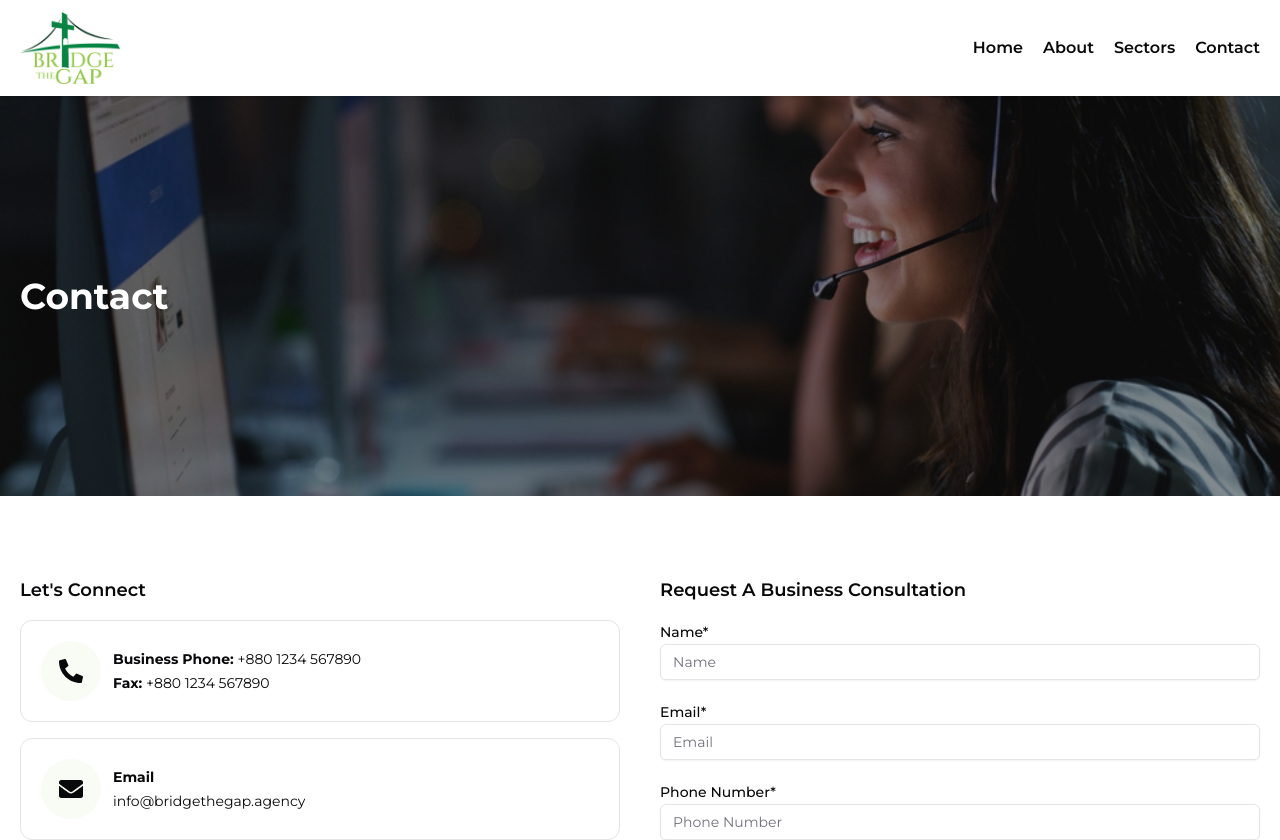
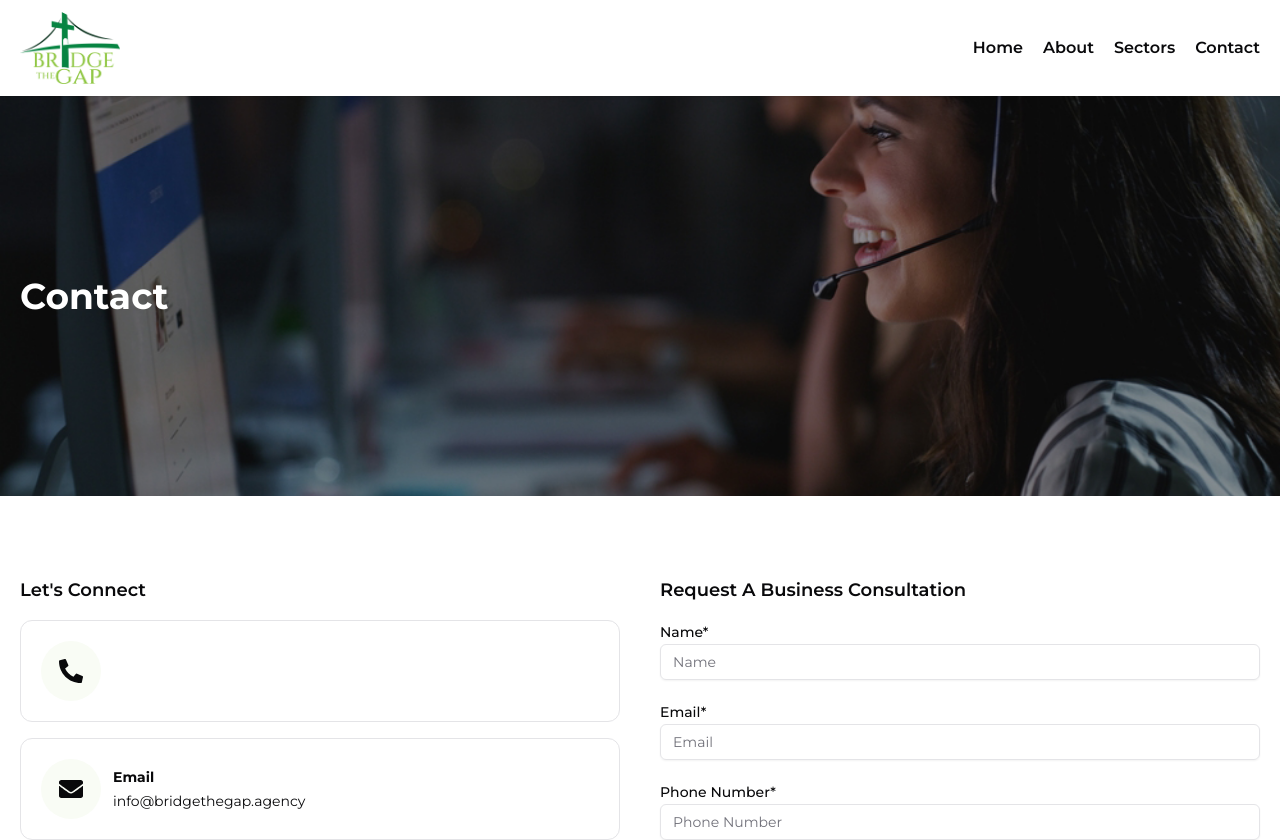
Before and after one commit to Ababil-Group/Bridge-The-Gap, a Next.js app: page /contact in a window 1280 px wide. Shown: the top 840 px of the page. Built offline with nearby package versions, Linux system fonts and the light colour scheme.

Commit message:
hide contact number

```diff
--- a/src/app/(CommonLayout)/contact/page.tsx
+++ b/src/app/(CommonLayout)/contact/page.tsx
@@ -35,14 +35,14 @@
               <div className="flex size-[60px] items-center justify-center rounded-full bg-[#F9FCF5]">
                 <FaPhoneAlt className="text-2xl" />
               </div>
-              <div className="space-y-1">
+              {/* <div className="space-y-1">
                 <p className="text-sm">
                   <strong>Business Phone:</strong> +880 1234 567890
                 </p>
                 <p className="text-sm">
                   <strong>Fax:</strong> +880 1234 567890
                 </p>
-              </div>
+              </div> */}
             </div>
             {/* card  */}
             <div className="flex items-center gap-3 rounded-xl border p-5">
```
